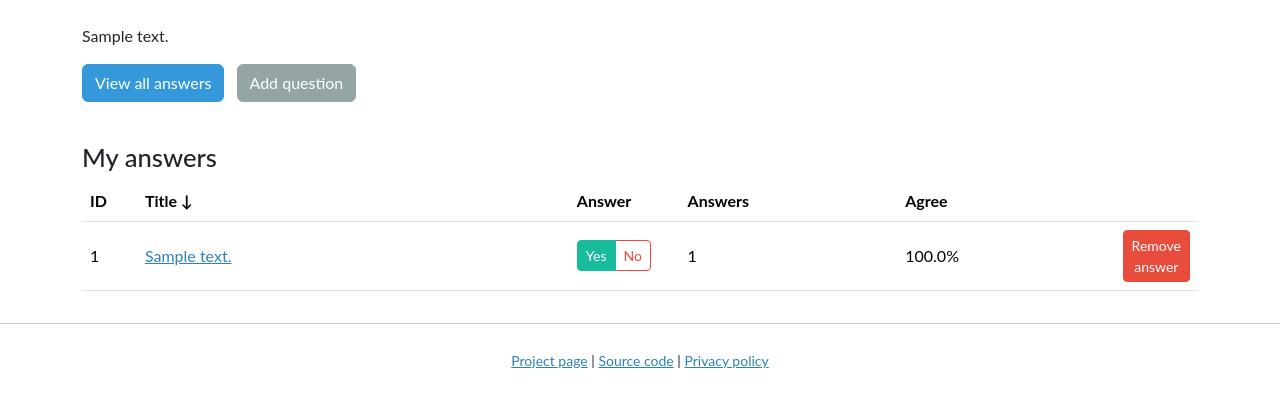
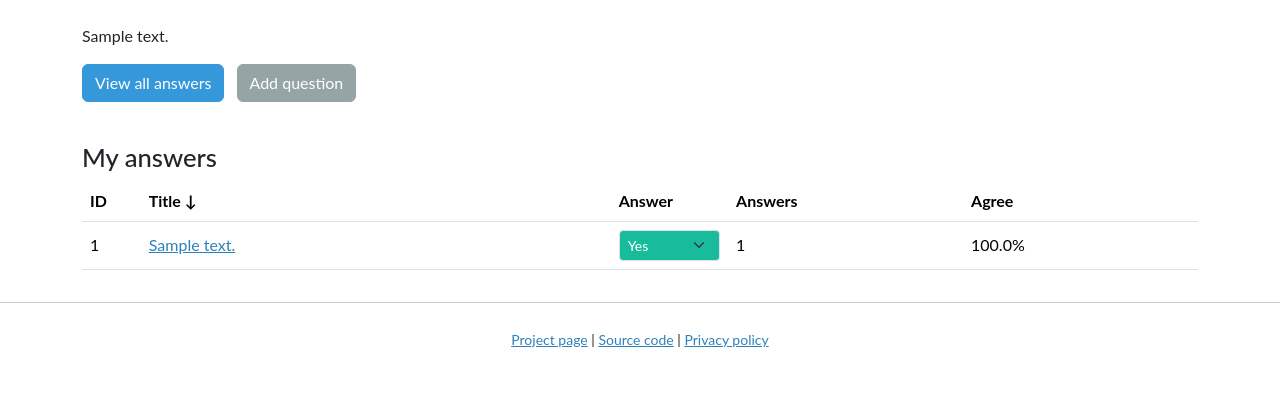
Before and after one commit to Wikimedia-Suomi/wikikysely, a Django app: page /en/ in a window 1280 px wide. Shown: the part 72-479 px from the top of the page. Run offline with Django 4.2, Linux system fonts and the light colour scheme; a user stored in the database is signed in; tables that the repository leaves empty hold one stand-in row (values such as "Sample post"); some libraries are stand-ins or nearby versions.

Commit message:
Replace answer buttons with dropdown

```diff
--- a/static/js/survey_detail_ajax.js
+++ b/static/js/survey_detail_ajax.js
@@ -39,6 +39,15 @@ document.addEventListener('DOMContentLoaded', () => {
     }
   }
 
+  function updateSelectColor(select) {
+    select.classList.remove('bg-success', 'bg-danger', 'text-white');
+    if (select.value === 'yes') {
+      select.classList.add('bg-success', 'text-white');
+    } else if (select.value === 'no') {
+      select.classList.add('bg-danger', 'text-white');
+    }
+  }
+
   const initialNavCount = document.getElementById('unanswered-count');
   if (initialNavCount) {
     const initialCount = parseInt(initialNavCount.textContent, 10) || 0;
@@ -66,6 +75,11 @@ document.addEventListener('DOMContentLoaded', () => {
   document.querySelectorAll('form.ajax-answer-form').forEach(form => {
     form.addEventListener('change', event => {
       if (event.target.name !== 'answer') return;
+      if (event.target.value === 'remove') {
+        const delLink = form.querySelector('a.ajax-delete-answer');
+        if (delLink) delLink.click();
+        return;
+      }
       const formData = new FormData(form);
       fetch(form.action, {
         method: 'POST',
@@ -89,9 +103,12 @@ document.addEventListener('DOMContentLoaded', () => {
           if (totalCell) totalCell.textContent = data.total;
           if (ratioCell) ratioCell.textContent = `${formatPercentage(data.agree_ratio)}%`;
         }
+        updateSelectColor(event.target);
       }).catch(() => window.location.reload());
     });
   });
+
+  document.querySelectorAll('select.answer-select').forEach(updateSelectColor);
 
   function attachDeleteAnswer(link) {
     link.addEventListener('click', ev => {
--- a/templates/survey/survey_detail.html
+++ b/templates/survey/survey_detail.html
@@ -75,7 +75,6 @@
     <th>{% translate 'Answer' %}</th>
     <th>{% translate 'Answers' %}</th>
     <th>{% translate 'Agree' %}</th>
-    <th></th>
   </tr>
   </thead>
   <tbody>
@@ -90,24 +89,18 @@
         <form method="post" action="{% url 'survey:answer_edit' a.pk %}" class="ajax-answer-form">
           {% csrf_token %}
           <input type="hidden" name="question_id" value="{{ a.question.pk }}">
-          <div class="btn-group yes-no-group" role="group" aria-label="{% translate 'Answer' %}">
-            <input type="radio" class="btn-check" name="answer" id="answer-{{ a.pk }}-yes" value="yes"{% if a.answer == 'yes' %} checked{% endif %}>
-            <label class="btn btn-sm btn-outline-success" for="answer-{{ a.pk }}-yes">{% translate 'Yes' %}</label>
-            <input type="radio" class="btn-check" name="answer" id="answer-{{ a.pk }}-no" value="no"{% if a.answer == 'no' %} checked{% endif %}>
-            <label class="btn btn-sm btn-outline-danger" for="answer-{{ a.pk }}-no">{% translate 'No' %}</label>
-          </div>
+          <select name="answer" class="form-select form-select-sm answer-select">
+            <option value="yes"{% if a.answer == 'yes' %} selected{% endif %}>{% translate 'Yes' %}</option>
+            <option value="no"{% if a.answer == 'no' %} selected{% endif %}>{% translate 'No' %}</option>
+            <option value="remove">{% translate 'Remove answer' %}</option>
+          </select>
+          <a href="{% url 'survey:answer_delete' a.pk %}" class="ajax-delete-answer d-none">{% translate 'Remove answer' %}</a>
         </form>
         {% endif %}
       </td>
       <td data-label="{% translate 'ID' %}" class="id-cell d-md-none">{{ a.question.pk }}</td>
       <td class="total-answers" data-label="{% translate 'Answers' %}">{{ a.total_answers }}</td>
       <td class="agree-ratio" data-label="{% translate 'Agree' %}">{{ a.agree_ratio|floatformat:1 }}%</td>
-      <td class="text-center text-md-end actions" data-label="">
-        {% if a.question.survey.state == 'running' %}
-        <a href="{% url 'survey:answer_delete' a.pk %}" class="btn btn-sm btn-danger ajax-delete-answer d-none d-md-inline-block">{% translate 'Remove answer' %}</a>
-        <a href="{% url 'survey:answer_delete' a.pk %}" class="btn btn-sm btn-outline-secondary ajax-delete-answer d-md-none w-100 mx-auto">{% translate 'Remove answer' %}</a>
-        {% endif %}
-      </td>
     </tr>
   {% endfor %}
   </tbody>
```
